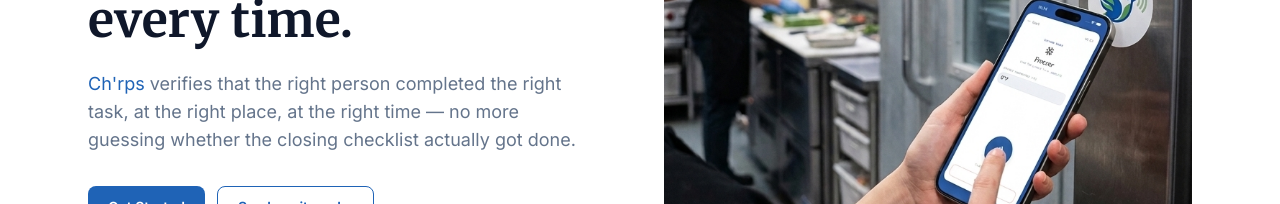
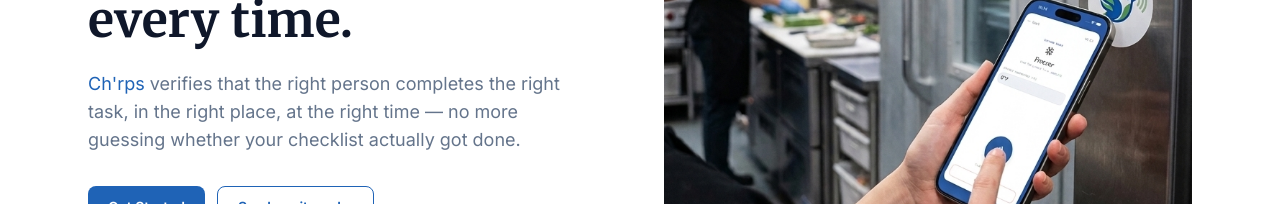
Before and after one commit to BostonBijold/usechrps, a Next.js app: page / in a window 1280 px wide. Shown: the part 280-484 px from the top of the page. Built offline with nearby package versions, Linux system fonts and the light colour scheme.

Commit message:
tagline fix

```diff
--- a/app/page.tsx
+++ b/app/page.tsx
@@ -47,9 +47,9 @@ export default function Home() {
               Checklists, trusted every time.
             </h1>
             <p className="mt-5 max-w-lg text-lg text-muted">
-              <Brand /> verifies that the right person completed the right
-              task, at the right place, at the right time — no more guessing
-              whether the closing checklist actually got done.
+              <Brand /> verifies that the right person completes the right
+              task, in the right place, at the right time — no more guessing
+              whether your checklist actually got done.
             </p>
             <div className="mt-8 flex flex-wrap gap-3">
               <Button href="/signup">Get Started</Button>
```
